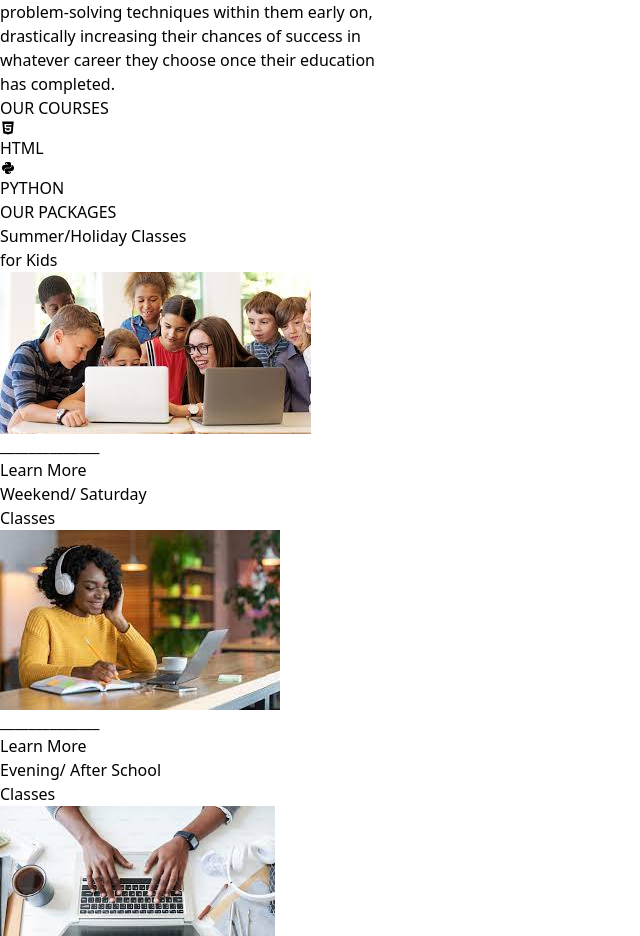
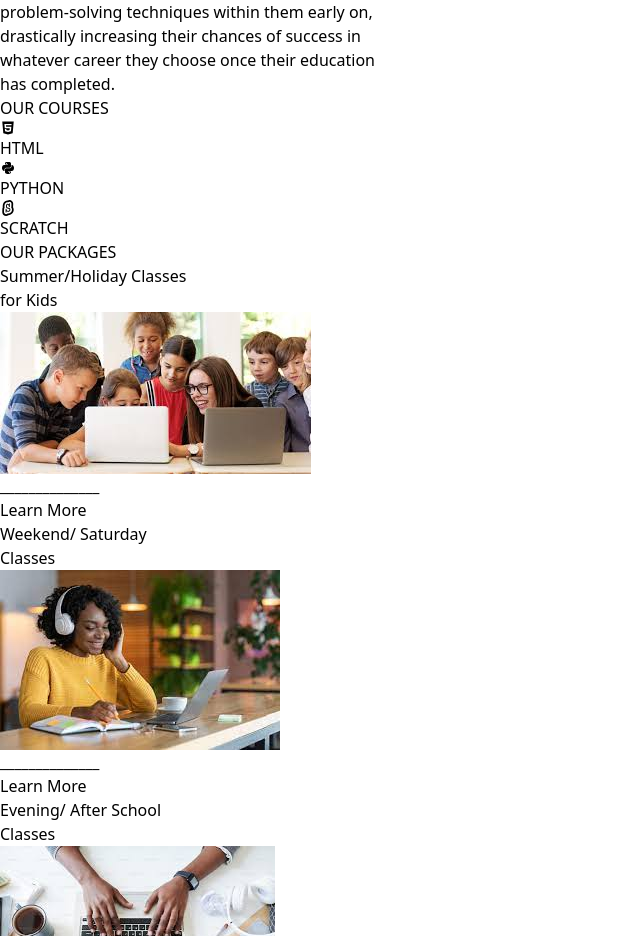
Before and after one commit to Joel0007tech/idealab, a React (Vite) app: page / in a window 1280 px wide. Shown: the part 4340-5276 px from the top of the page, without its empty margins (0-640 px from the left). Built offline with nearby package versions, Linux system fonts and the light colour scheme.

Commit message:
update to idealab

```diff
--- a/src/components/Home.jsx
+++ b/src/components/Home.jsx
@@ -3,6 +3,7 @@ import { NavLinks, company} from ".";
 import { Link as ScrollLink } from "react-scroll";
 import { AiFillHtml5 } from "react-icons/ai";
 import { IoLogoPython } from "react-icons/io";
+import { SiScratch } from "react-icons/si";
 import { Element } from 'react-scroll';
 import logo from "../assets/WhatsApp Image 2023-11-03 at 9.00.00 PM.jpeg";
 import firstImage from "../assets/first idealab.jpg";
@@ -161,16 +162,26 @@ const Home = ({
               </div>
               </div>
         </section>
-        <Element name="curses">
+        <Element name="courses">
           <h3 className="text-center font-bold text-2xl">OUR COURSES</h3>
-          <div className="flex flex-row justify-center m-auto gap-3">
-            <div className="flex flex-col gap-3 p-4 bg-slate-500 border rounded-lg">
-            <AiFillHtml5 className="w-24 h-24" style={circle}/>
-            <p className="text-center font-bold">HTML</p>
+          <div className="flex flex-col justify-center gap-3 p-10">
+            <div className="flex flex-row gap-3 p-4 bg-slate-500 border rounded-lg justify-center m-auto w-fit">
+            <AiFillHtml5 className="w-24 h-24"/>
+            <div className="flex flex-col">
+            <h3 className="text-center font-bold">HTML</h3>
             </div>
-            <div className="flex flex-col gap-3 p-4 bg-slate-500 border rounded-lg">
+            </div>
+            <div className="flex flex-row gap-3 p-4 bg-slate-500 border rounded-lg justify-center m-auto w-fit mr-28">
             <IoLogoPython className="w-24 h-24"/>
-            <p className="text-center font-bold">PYTHON</p>
+            <div className="flex flex-col">
+            <h3 className="text-center font-bold">PYTHON </h3>
+            </div>
+            </div>
+            <div className="flex flex-row gap-3 p-4 bg-slate-500 border rounded-lg justify-center m-auto w-fit" >
+              <SiScratch className="w-24 h-24"/>
+              <div className="flex flex-col">
+              <h3 className="text-center font-bold">SCRATCH </h3>
+              </div>
             </div>
           </div>
           </Element>
```
